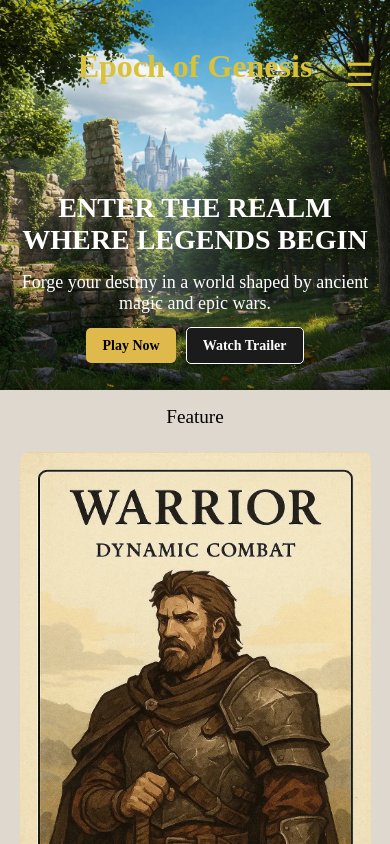
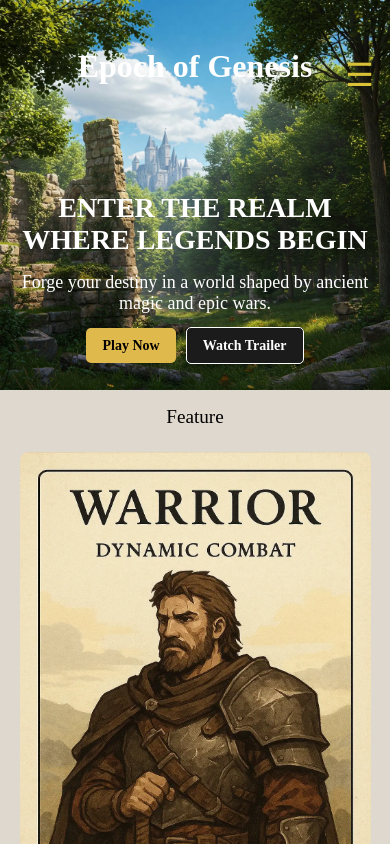
Before and after one commit to Locklear66/epochtwo, a Next.js app: page / in a window 390 px wide. Shown: the top 844 px of the page. Built offline with nearby package versions, Linux system fonts and the light colour scheme.

Commit message:
i cant figure out how to make the hamburger menu and x

```diff
--- a/app/nav/navcss.module.css
+++ b/app/nav/navcss.module.css
@@ -13,7 +13,7 @@
 .logo {
   font-size: 3rem;
   font-family: cursive;
-  color: rgb(217, 193, 56);
+  color: rgb(255, 255, 255);
   font-weight: bold;
   background: transparent;
 }
```
